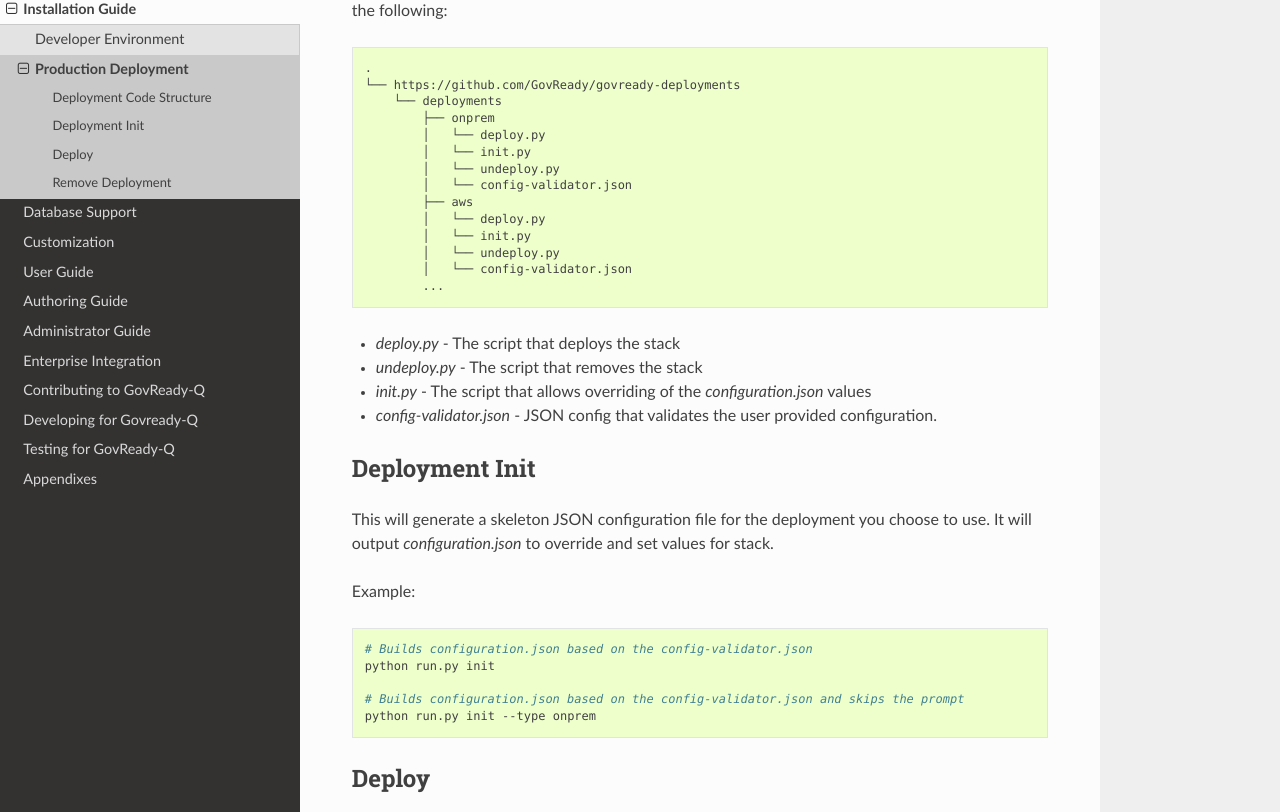
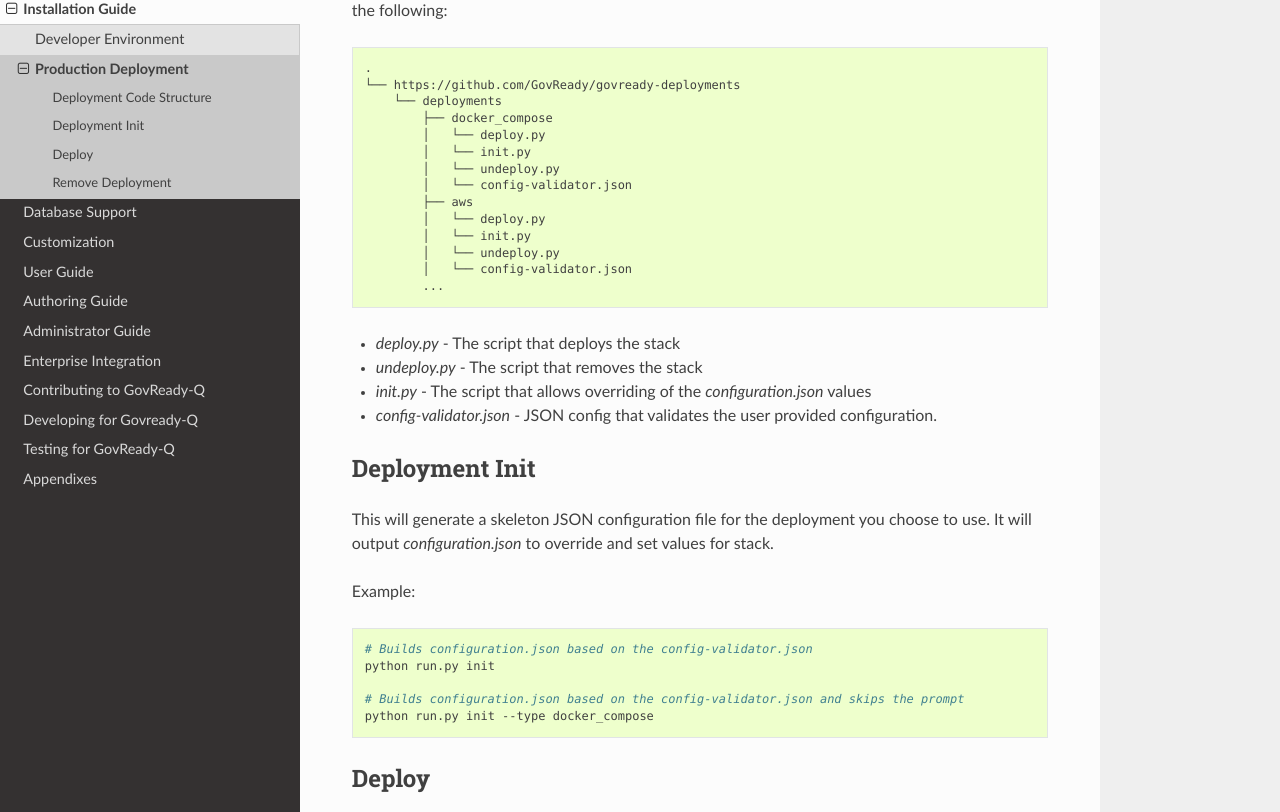
Before and after one commit to GovReady/govready-q-docs, a Sphinx documentation site: the page built from source/installation/production/index.rst, in a window 1280 px wide and 1400 px high, scrolled down 335 px. Shown: the part 199-1011 px from the top of the window. Built offline with Sphinx 7.4.7 and the Read the Docs theme 2.0.0, drawn with Linux system fonts in a browser that asks for light colours; some of the changed text lies outside the part shown.

Commit message:
quick name change

```diff
--- a/source/installation/production/index.rst
+++ b/source/installation/production/index.rst
@@ -28,7 +28,7 @@
    .
    └── https://github.com/GovReady/govready-deployments
        └── deployments
-           ├── onprem
+           ├── docker_compose
            │   └── deploy.py
            │   └── init.py
            │   └── undeploy.py
@@ -60,7 +60,7 @@
     python run.py init
 
     # Builds configuration.json based on the config-validator.json and skips the prompt
-    python run.py init --type onprem
+    python run.py init --type docker_compose
 
 
 Deploy
@@ -89,8 +89,8 @@
 
 .. code-block:: bash
 
-    # Deploys using `configuration.json` using the `onprem` deployment solution
-    python run.py deploy --type onprem --config configuration.json
+    # Deploys using `configuration.json` using the `docker_compose` deployment solution
+    python run.py deploy --type docker_compose --config configuration.json
 
 
 Remove Deployment
@@ -108,5 +108,5 @@
 
 .. code-block:: bash
 
-    # Removes deployment using the `onprem` deployment solution
-    python run.py undeploy --type onprem
+    # Removes deployment using the `docker_compose` deployment solution
+    python run.py undeploy --type docker_compose
```
